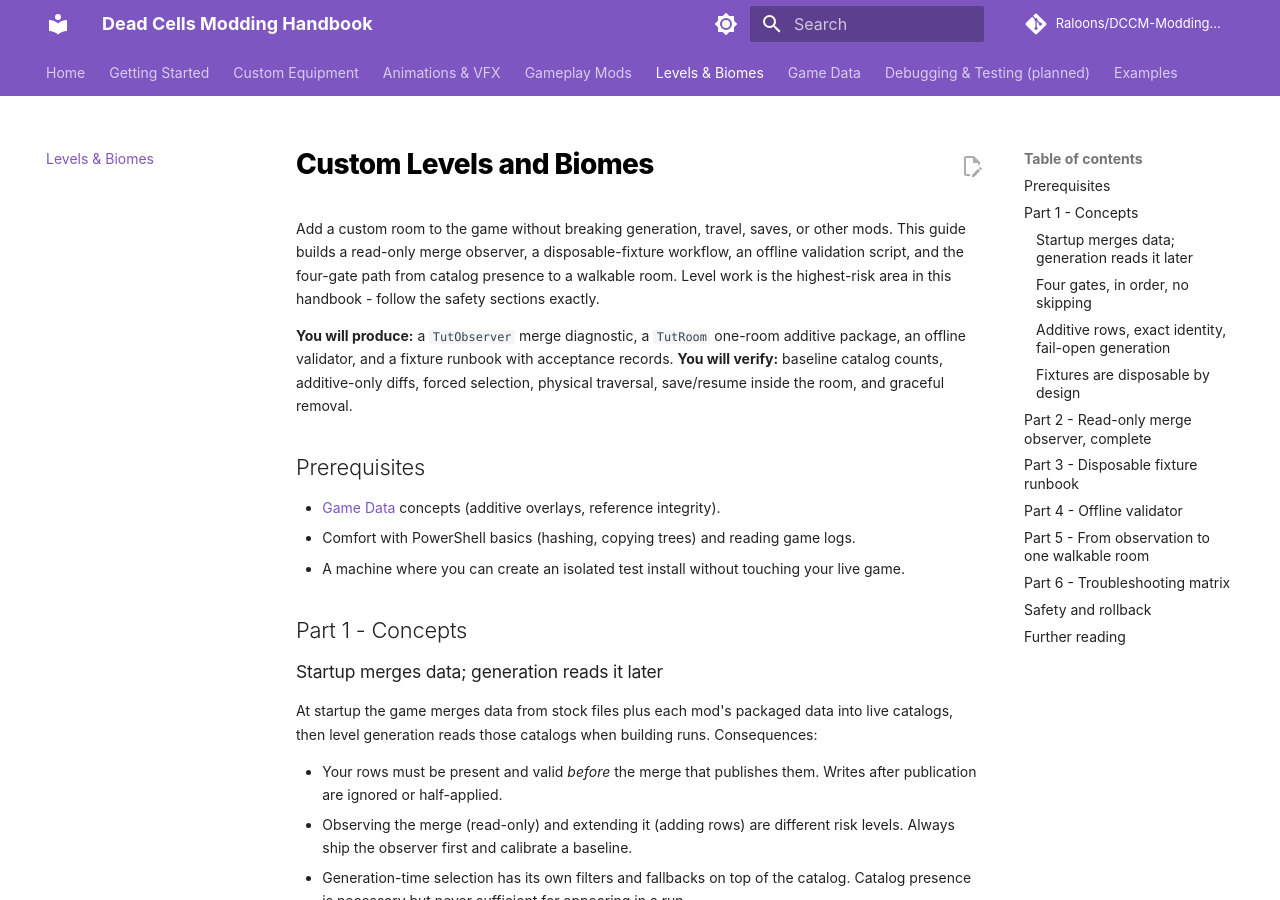
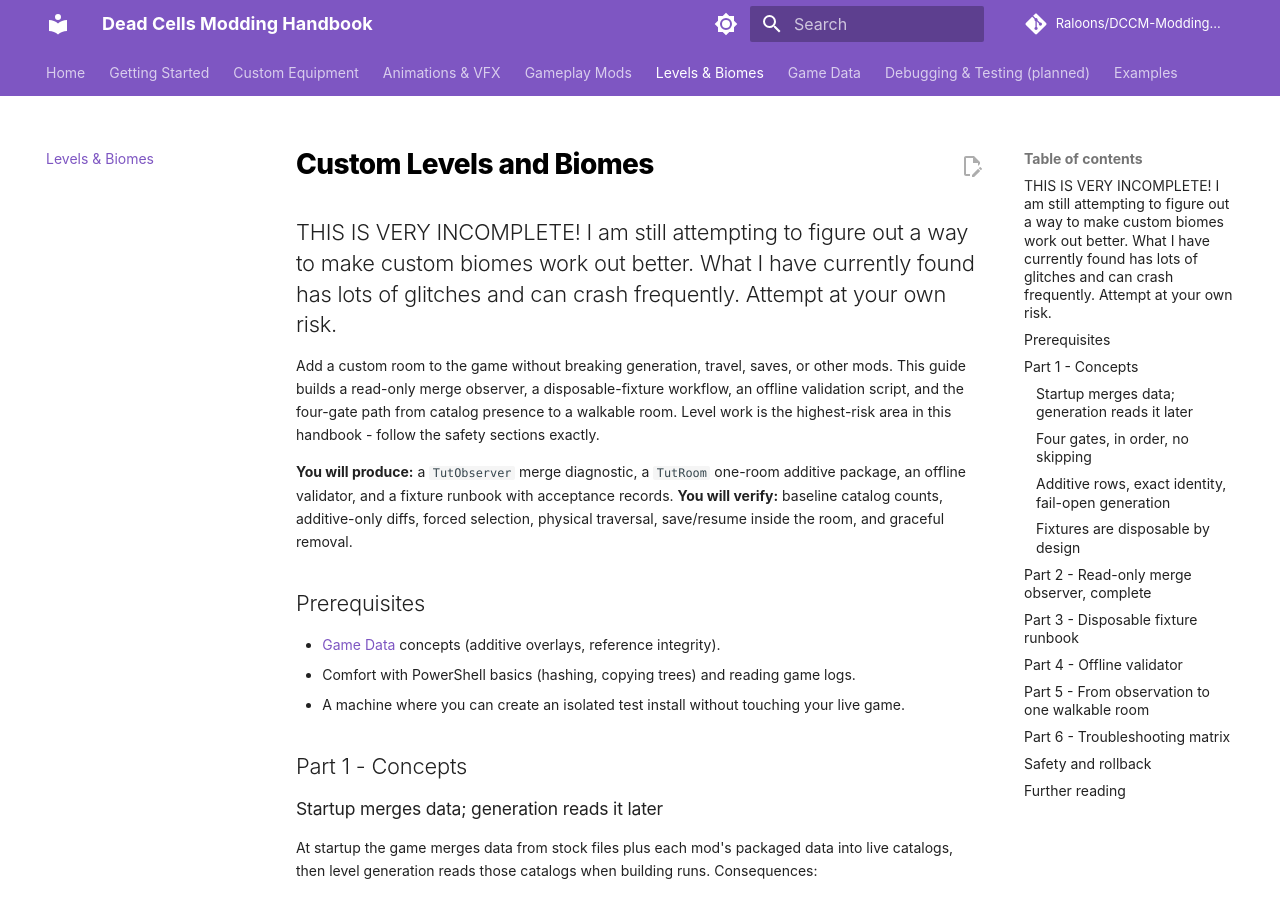
Before and after one commit to Raloons/DCCM-Modding-Handbook, an MkDocs documentation site: the page built from docs/levels-biomes/index.md, in a window 1280 px wide and 900 px high. Built offline with MkDocs 1.6.1 and Material for MkDocs 9.7.7, drawn with Linux system fonts in a browser that asks for light colours; comment, search, counter and statistics services are not loaded.

Commit message:
Add warning about incomplete custom biomes guide
Added a warning about the incompleteness and potential issues with custom biomes.

```diff
--- a/docs/levels-biomes/index.md
+++ b/docs/levels-biomes/index.md
@@ -1,4 +1,6 @@
 # Custom Levels and Biomes
+
+## THIS IS VERY INCOMPLETE! I am still attempting to figure out a way to make custom biomes work out better. What I have currently found has lots of glitches and can crash frequently. Attempt at your own risk.
 
 Add a custom room to the game without breaking generation, travel, saves, or other mods. This guide builds a read-only merge observer, a disposable-fixture workflow, an offline validation script, and the four-gate path from catalog presence to a walkable room. Level work is the highest-risk area in this handbook - follow the safety sections exactly.
 
```
